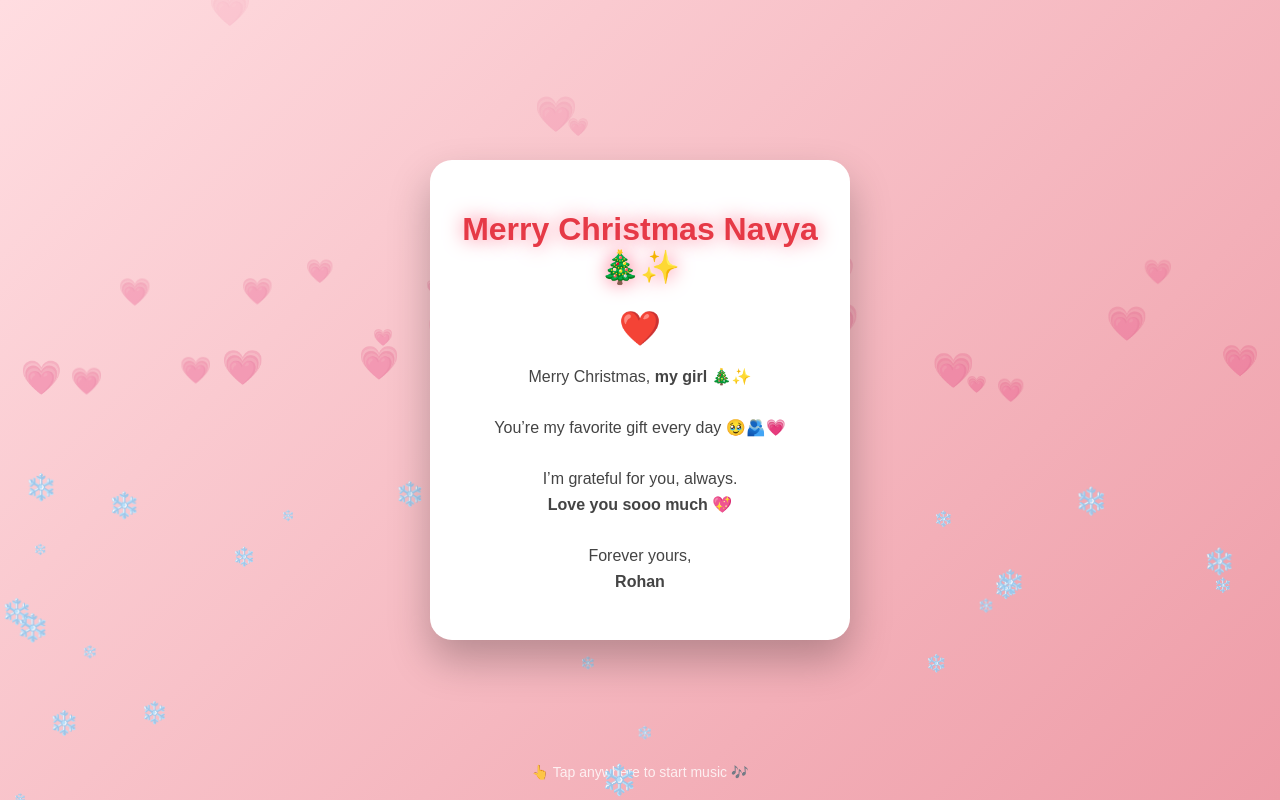
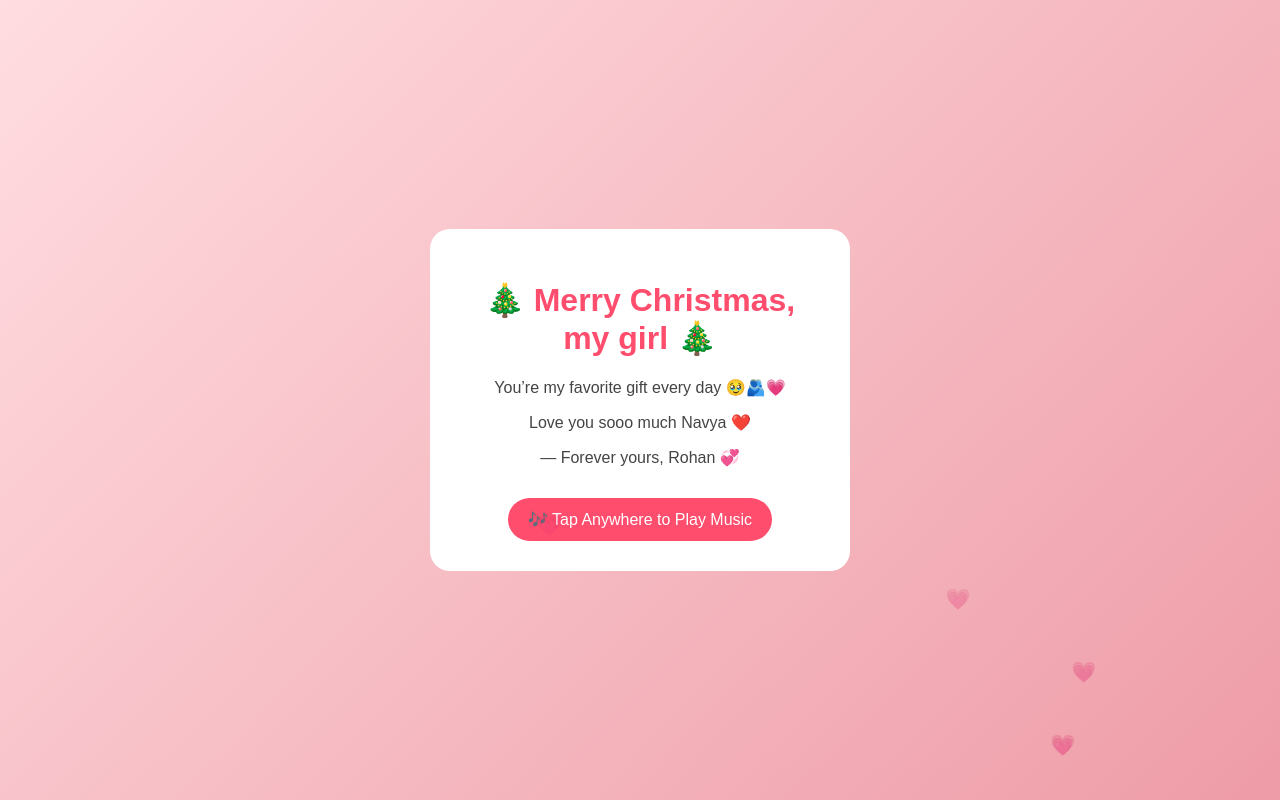
Before and after one commit to rohan0705/navya-christmas, a plain HTML site: page index.html in a window 1280 px wide. Drawn offline with Linux system fonts and the light colour scheme.

Commit message:
Update index.html

```diff
--- a/index.html
+++ b/index.html
@@ -1,14 +1,15 @@
- <!DOCTYPE html>
+<!DOCTYPE html>
 <html lang="en">
 <head>
 <meta charset="UTF-8">
 <title>Merry Christmas Navya ❤️</title>
+<meta name="viewport" content="width=device-width, initial-scale=1.0">
 
 <style>
 body {
   margin: 0;
   height: 100vh;
-  background: linear-gradient(135deg, #ffdde1, #ee9ca7);
+  background: linear-gradient(135deg,#ffdde1,#ee9ca7);
   display: flex;
   justify-content: center;
   align-items: center;
@@ -16,145 +17,77 @@ body {
   overflow: hidden;
 }
 
-/* Card */
 .card {
   background: white;
   padding: 30px;
-  border-radius: 22px;
+  border-radius: 20px;
   text-align: center;
   width: 90%;
   max-width: 360px;
-  box-shadow: 0 20px 40px rgba(0,0,0,0.25);
-  animation: pop 1.2s ease;
-  z-index: 2;
+  animation: pop 1s ease;
 }
 
 @keyframes pop {
-  from { transform: scale(0.6); opacity: 0; }
-  to { transform: scale(1); opacity: 1; }
+  from { transform: scale(0); }
+  to { transform: scale(1); }
 }
 
-h1 {
-  color: #e63946;
-  animation: glow 2s infinite alternate;
-}
+h1 { color: #ff4d6d; }
+p { color: #444; font-size: 16px; }
 
-@keyframes glow {
-  from { text-shadow: 0 0 5px #ff758f; }
-  to { text-shadow: 0 0 22px #ff758f; }
-}
-
-p {
-  color: #444;
-  font-size: 16px;
-  line-height: 1.6;
-}
-
-/* Beating heart */
-.main-heart {
-  font-size: 34px;
-  animation: beat 1s infinite;
-  margin: 10px 0;
-}
-
-@keyframes beat {
-  0%,100% { transform: scale(1); }
-  50% { transform: scale(1.25); }
-}
-
-/* Snow */
-.snow {
+.heart {
   position: fixed;
-  top: -10px;
-  color: white;
-  animation: fall linear infinite;
-  opacity: 0.9;
-}
-
-@keyframes fall {
-  to { transform: translateY(110vh); }
-}
-
-/* Floating hearts */
-.floating-heart {
-  position: fixed;
-  bottom: -20px;
-  color: #ff4d6d;
-  animation: floatUp linear infinite;
-  opacity: 0.6;
+  color: pink;
+  font-size: 20px;
+  animation: floatUp 6s linear infinite;
 }
 
 @keyframes floatUp {
-  to { transform: translateY(-120vh); opacity: 0; }
+  from { transform: translateY(100vh); opacity: 1; }
+  to { transform: translateY(-10vh); opacity: 0; }
 }
 
-/* Tap hint */
-.tap-hint {
-  position: fixed;
-  bottom: 20px;
-  font-size: 14px;
+button {
+  margin-top: 15px;
+  padding: 12px 20px;
+  border: none;
+  border-radius: 25px;
+  background: #ff4d6d;
   color: white;
-  opacity: 0.8;
+  font-size: 16px;
 }
 </style>
 </head>
 
 <body onclick="startMusic()">
 
-<!-- Tamil romantic instrumental (En Jeevan vibe) -->
-<audio id="bgMusic" loop>
-  <source src="https://cdn.pixabay.com/audio/2022/10/26/audio_1f7b0c6e68.mp3" type="audio/mpeg">
+<div class="card">
+  <h1>🎄 Merry Christmas, my girl 🎄</h1>
+  <p>You’re my favorite gift every day 🥹🫂💗</p>
+  <p>Love you sooo much Navya ❤️</p>
+  <p>— Forever yours, Rohan 💞</p>
+  <button>🎶 Tap Anywhere to Play Music</button>
+</div>
+
+<audio id="music">
+  <source src="https://cdn.pixabay.com/audio/2022/11/14/audio_9f07bfa0bb.mp3" type="audio/mpeg">
 </audio>
 
-<div class="card">
-  <h1>Merry Christmas Navya 🎄✨</h1>
-  <div class="main-heart">❤️</div>
-  <p>
-    Merry Christmas, <b>my girl</b> 🎄✨<br><br>
-    You’re my favorite gift every day 🥹🫂💗<br><br>
-    I’m grateful for you, always.<br>
-    <b>Love you sooo much 💖</b><br><br>
-    Forever yours,<br>
-    <b>Rohan</b>
-  </p>
-</div>
-
-<div class="tap-hint">👆 Tap anywhere to start music 🎶</div>
-
 <script>
-let musicStarted = false;
-
-// Start music on first tap anywhere
 function startMusic() {
-  if (!musicStarted) {
-    const music = document.getElementById("bgMusic");
-    music.play().catch(() => {});
-    musicStarted = true;
-    document.querySelector(".tap-hint").style.display = "none";
-  }
+  const m = document.getElementById("music");
+  m.volume = 0.6;
+  m.play();
 }
 
-// Snowfall
-for (let i = 0; i < 40; i++) {
-  let snow = document.createElement("div");
-  snow.className = "snow";
-  snow.innerHTML = "❄️";
-  snow.style.left = Math.random() * 100 + "vw";
-  snow.style.fontSize = Math.random() * 20 + 10 + "px";
-  snow.style.animationDuration = Math.random() * 5 + 5 + "s";
-  document.body.appendChild(snow);
-}
-
-// Floating hearts
-for (let i = 0; i < 25; i++) {
-  let heart = document.createElement("div");
-  heart.className = "floating-heart";
-  heart.innerHTML = "💗";
-  heart.style.left = Math.random() * 100 + "vw";
-  heart.style.fontSize = Math.random() * 25 + 15 + "px";
-  heart.style.animationDuration = Math.random() * 6 + 6 + "s";
-  document.body.appendChild(heart);
-}
+setInterval(() => {
+  const h = document.createElement("div");
+  h.className = "heart";
+  h.innerHTML = "💗";
+  h.style.left = Math.random()*100 + "vw";
+  document.body.appendChild(h);
+  setTimeout(() => h.remove(), 6000);
+}, 500);
 </script>
 
 </body>
```
